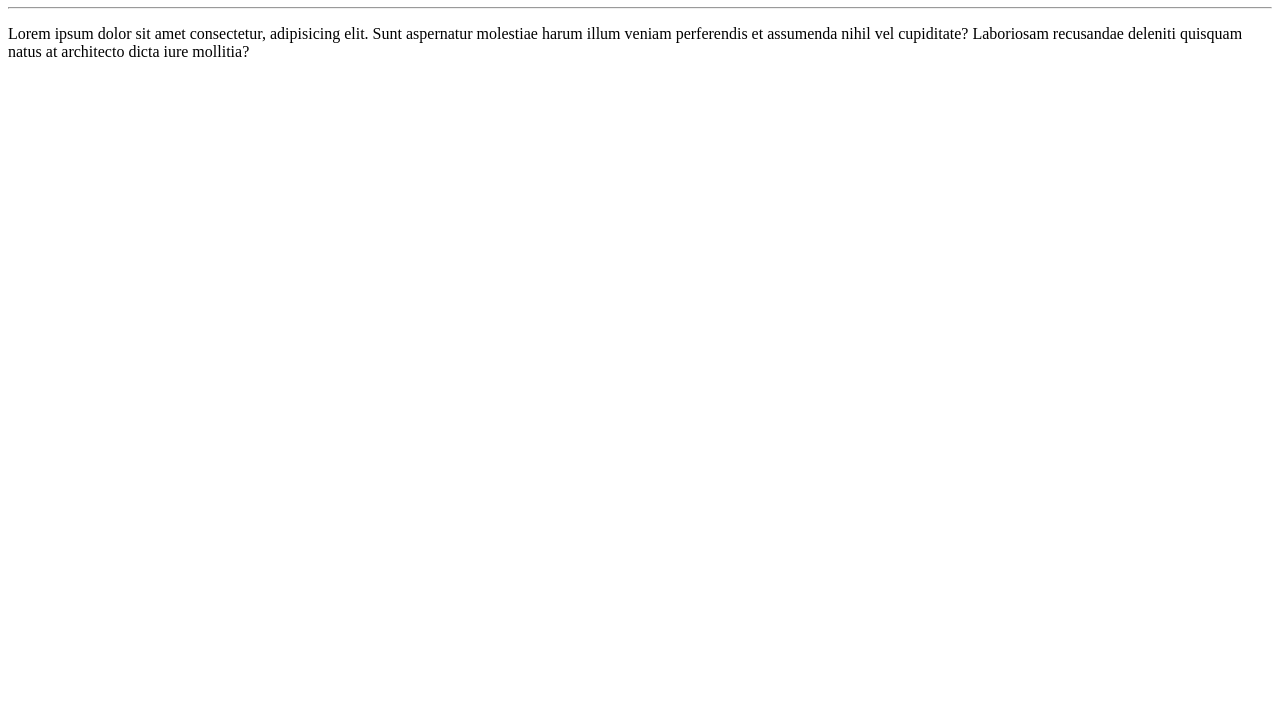
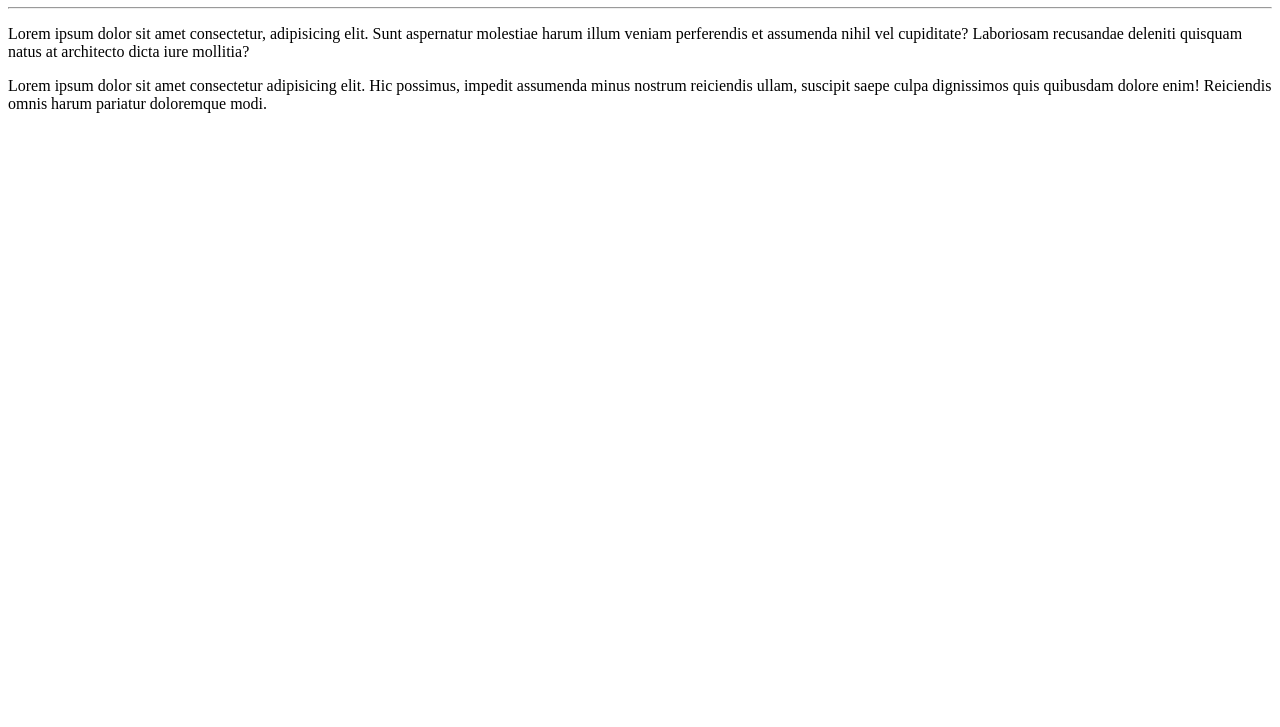
Before and after one commit to carlos-eduardo-gondim-fonseca/Ola_Mundo, a plain HTML site: page site-exemplo/index.html in a window 1280 px wide. Shown: the part 73-800 px from the top of the page. Drawn offline with Linux system fonts and the light colour scheme.

Commit message:
Criei a Adicionei um paragrafo

```diff
--- a/site-exemplo/index.html
+++ b/site-exemplo/index.html
@@ -9,5 +9,6 @@
     <h1>Olá, Mudo!</h1>
     <hr>
     <p>Lorem ipsum dolor sit amet consectetur, adipisicing elit. Sunt aspernatur molestiae harum illum veniam perferendis et assumenda nihil vel cupiditate? Laboriosam recusandae deleniti quisquam natus at architecto dicta iure mollitia?</p>
+    <p>Lorem ipsum dolor sit amet consectetur adipisicing elit. Hic possimus, impedit assumenda minus nostrum reiciendis ullam, suscipit saepe culpa dignissimos quis quibusdam dolore enim! Reiciendis omnis harum pariatur doloremque modi.</p>
 </body>
 </html>
```
